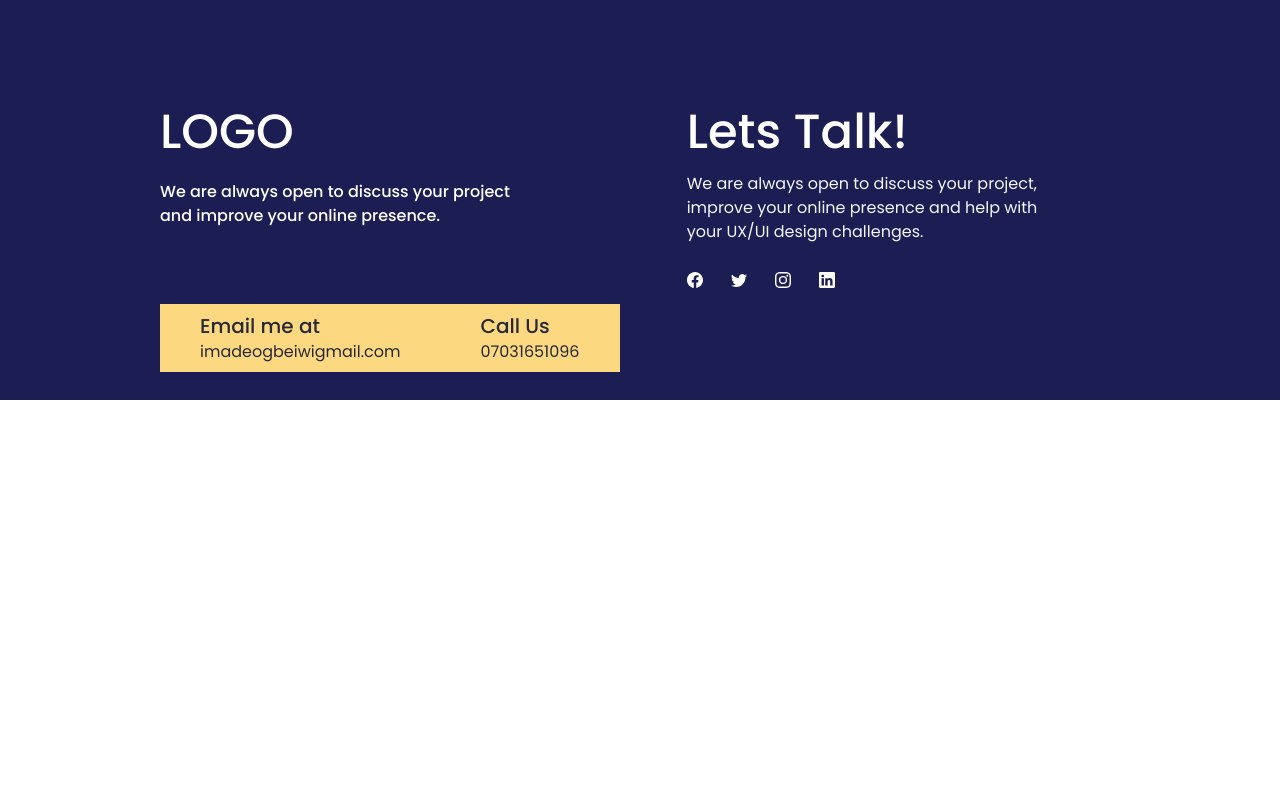
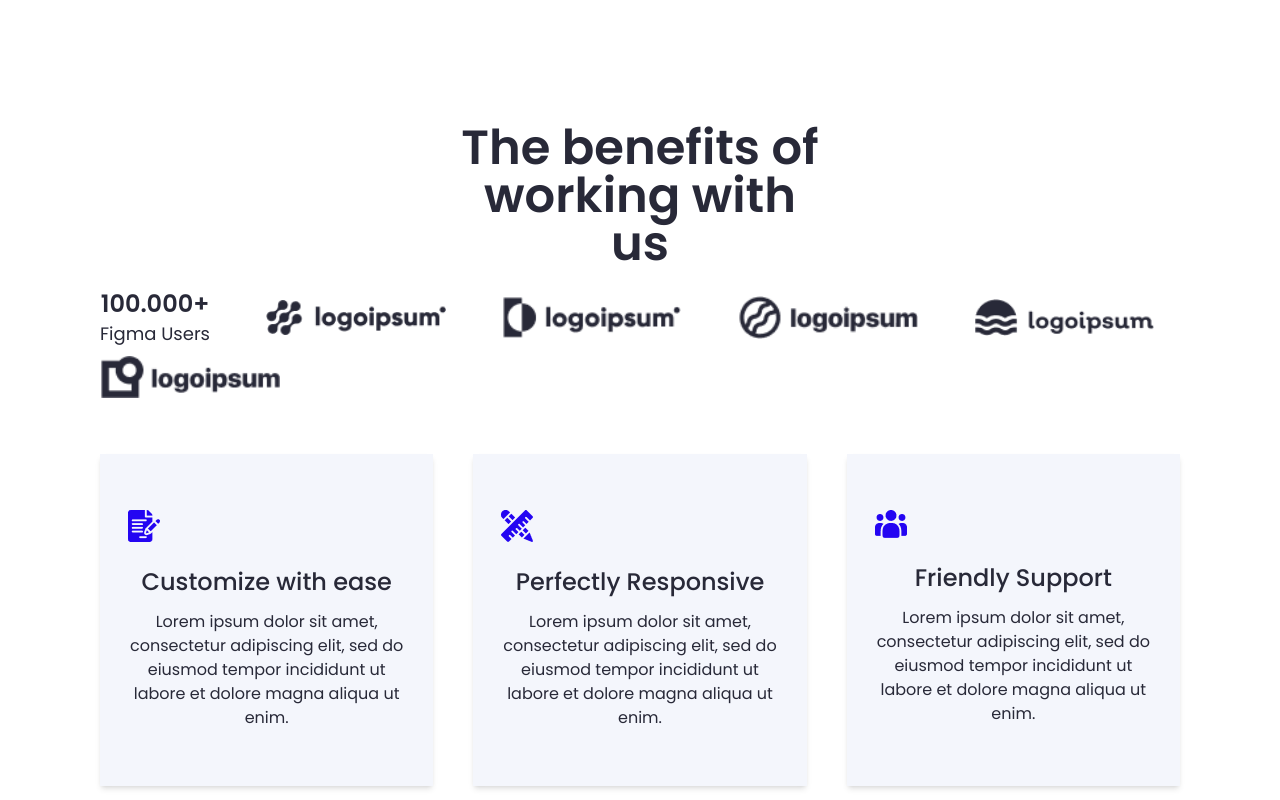
Before and after one commit to WinifredOgbeiwi/Website_Builder, a React (Vite) app: page /features in a window 1280 px wide. Shown: the part 760-1560 px from the top of the page. Before the commit the page ends 1160 px from the top, so only its background shows below. Built offline with nearby package versions, Linux system fonts and the light colour scheme.

Commit message:
FEATURE - benefit  section

```diff
--- a/src/components/logos.jsx
+++ b/src/components/logos.jsx
@@ -1,17 +1,18 @@
 import React from 'react'
+import assets from '../constants/assets'
 
 export const Logos = ({text}) => {
   return (
-      <div className="grid grid-cols-3 xl:grid-cols-6 items-center gap-x-4 sm:gap-x-14 gap-y-6 mt-12">
+      <div className="flex flex-wrap w-full items-center gap-x-4 sm:gap-x-14 gap-y-2 mt-5">
           <div>
-              <h6 className="font-semibold text-lg md:text-2xl">100.000+</h6>
-              <p className=" p-0 m-0 text-xs md:text-lg">{text}</p>
+              <h6 className="font-semibold text-xs md:text-2xl">100.000+</h6>
+              <p className=" p-0 m-0 text-[5px] md:text-lg">{text}</p>
           </div>
-          <img src={assets.logo_1} alt="logo" />
-          <img src={assets.logo_2} alt="logo" />
-          <img src={assets.logo_3} alt="logo" />
-          <img src={assets.logo_4} alt="logo" />
-          <img src={assets.logo_5} alt="logo" />
+          <img src={assets.logo_1} alt="logo" className='w-2/12'/>
+          <img src={assets.logo_2} alt="logo" className='w-2/12' />
+          <img src={assets.logo_3} alt="logo" className='w-2/12' />
+          <img src={assets.logo_4} alt="logo" className='w-2/12' />
+          <img src={assets.logo_5} alt="logo" className='w-2/12' />
       </div>
   )
 }
--- a/src/routes/Features.jsx
+++ b/src/routes/Features.jsx
@@ -1,10 +1,12 @@
 import React from 'react'
 import { Hero } from '../sections/features/hero'
+import { Benefit } from '../sections/features/benefit'
 
 const Features = () => {
   return (
     <>
       <Hero />
+      <Benefit/>
     </>
   )
 }
--- a/src/sections/about/benefit.jsx
+++ b/src/sections/about/benefit.jsx
@@ -1,7 +1,6 @@
 import React from "react";
 import { Heading2 } from "../../components/headings";
 import data from "../../constants/data";
-import assets from "../../constants/assets";
 import { Logos } from "../../components/logos";
 
 export const Benefit = () => {
--- a/src/sections/about/mission.jsx
+++ b/src/sections/about/mission.jsx
@@ -6,7 +6,7 @@ export const Mission = () => {
     return (
         <section className=" py-20 md:py-[128px] bg-[#EEF4FA]">
             <div className="flex items-center space-x-20 xl:space-x-40" >
-                <div className="text-center">
+                <div className="text-center md:text-start">
                     <p>Our Mission</p>
                     <Heading3 text="Inspire, Innovate, Share" />
                     <p>Lorem ipsum dolor sit amet, consectetur adipiscing elit, sed do eiusmod tempor incididunt ut labore et dolore magna aliqua. Ut enim ad minim veniam, quis nostrud exercitation ullamco laboris nisi ut aliquip ex ea commodo consequat.</p>
@@ -15,7 +15,7 @@ export const Mission = () => {
             </div>
             <div className="flex items-center lg:space-x-20 xl:space-x-40 space-x-0 mt-20" >
                 <img src={assets.about_4} alt="" className="lg:block hidden" />
-                <div className="text-center">
+                <div className="text-center md:text-start">
                     <p >Our Vision</p>
                     <Heading3 text="Laser focus" />
                     <p>Lorem ipsum dolor sit amet, consectetur adipiscing elit, sed do eiusmod tempor incididunt ut labore et dolore magna aliqua. Ut enim ad minim veniam, quis nostrud exercitation ullamco laboris nisi ut aliquip ex ea commodo consequat.</p>
--- /dev/null
+++ b/src/sections/features/benefit.jsx
@@ -0,0 +1,26 @@
+import React from 'react'
+import { Logos } from '../../components/logos'
+import data from '../../constants/data'
+import { Heading2 } from '../../components/headings'
+
+export const Benefit = () => {
+  return (
+      <section className="py-16 md:py-[128px] text-center flex flex-col items-center ">
+          <Heading2
+              text="The benefits of working with us"
+              width="md:w-2/3 lg:w-1/3"
+          />
+          <Logos text="Figma Users" />
+          <div className="grid md:grid-cols-3 gap-10 mt-14 ">
+              {data.benefit_box_data.map(({ id, img, heading, paragraph }) => (
+                  <div key={id} className=" shadow-md bg-[#F4F6FC] py-14 px-7 w-full">
+                      <img src={img} alt="" />
+                      <h5 className="mt-6 mb-3 sm:text-2xl font-medium">{heading}</h5>
+                      <p className="text-sm sm:text-base text-grey2">{paragraph}</p>
+                  </div>
+              ))}
+          </div>
+
+      </section>
+  )
+}
--- a/src/sections/features/hero.jsx
+++ b/src/sections/features/hero.jsx
@@ -1,6 +1,5 @@
 import React from "react";
 import assets from "../../constants/assets";
-import LinkIcon from "../../components/link";
 import { Heading1 } from "../../components/headings";
 import { Link } from "react-router-dom";
 
```
